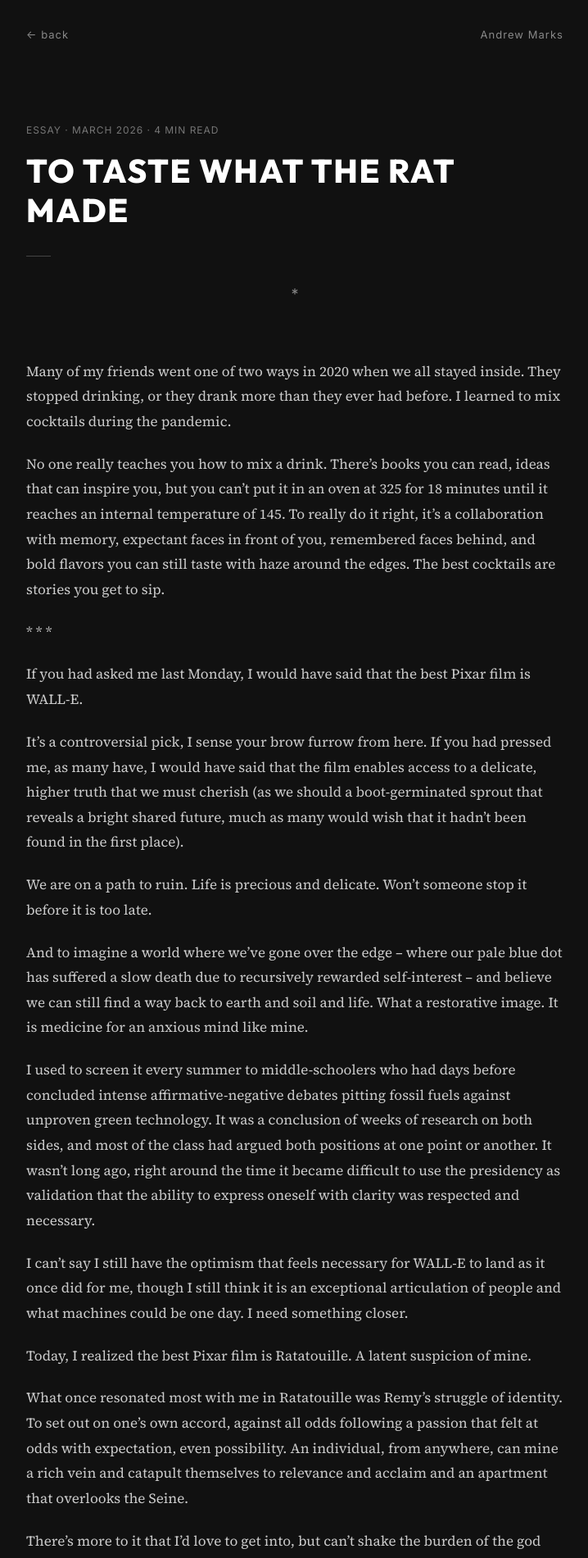
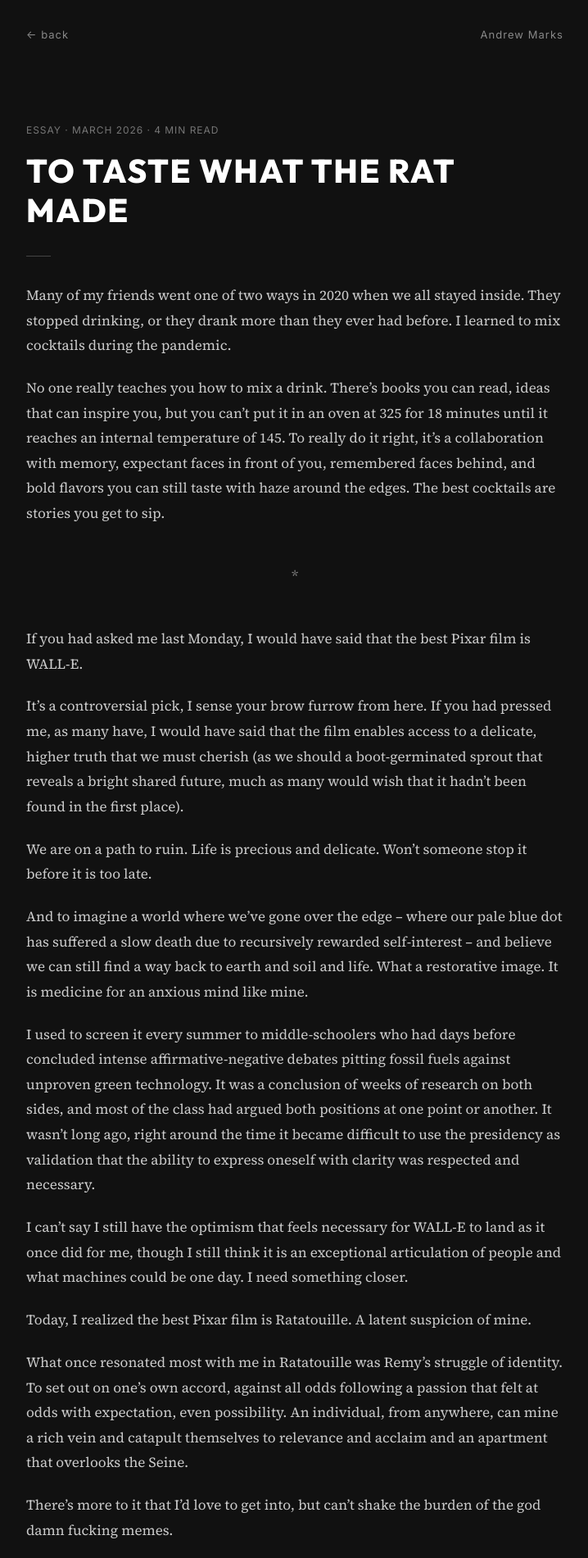
Before and after one commit to AndrewMarks/burribo, a Jekyll site: the page built from _posts/2026-03-24-to-taste-what-the-rat-made.md, in a window 1280 px wide. Shown: the top 1901 px of the page at 82% size, without its empty margins (280-998 px from the left). Built offline with Jekyll 4.4.1, drawn with Linux system fonts in a browser that asks for light colours; nearby versions of some CDN libraries; some of the changed text lies outside the part shown.

Commit message:
Polish post layout and homepage tooltips
- Style section breaks as centered asterisks with .section-break class
- Remove unused post-page__separator element and CSS
- Update blog post description to new subtitle
- Update homepage tooltip from "Currently writing..." to "Village on Stilts."
- Update Gemfile.lock for current platform

Co-Authored-By: Claude Opus 4.6 <noreply@anthropic.com>

```diff
--- a/_layouts/post.html
+++ b/_layouts/post.html
@@ -14,7 +14,6 @@ layout: default
     </span>
     <h1 class="post-page__title">{{ page.title }}</h1>
     <div class="post-page__rule"></div>
-    <span class="post-page__separator">*</span>
   </header>
 
   <div class="post-page__body">
--- a/_posts/2026-03-24-to-taste-what-the-rat-made.md
+++ b/_posts/2026-03-24-to-taste-what-the-rat-made.md
@@ -10,7 +10,7 @@ Many of my friends went one of two ways in 2020 when we all stayed inside. They
 
 No one really teaches you how to mix a drink. There's books you can read, ideas that can inspire you, but you can't put it in an oven at 325 for 18 minutes until it reaches an internal temperature of 145. To really do it right, it's a collaboration with memory, expectant faces in front of you, remembered faces behind, and bold flavors you can still taste with haze around the edges. The best cocktails are stories you get to sip.
 
-\* \* \*
+<p class="section-break">*</p>
 
 If you had asked me last Monday, I would have said that the best Pixar film is WALL-E.
 
@@ -34,7 +34,7 @@ Nobody I've met has puppet raccoons on their head, we're not subject to tyrannou
 
 I feel like Ratatouille has entered a collective distortive memory. Maybe a little like the daiquiri: rum, lime, and sugar muddled -- not strawberry syrup and ice and ninja blenders. A stiff drink is memory and experience.
 
-\* \* \*
+<p class="section-break">*</p>
 
 To make anything great, we must deeply understand the work that has come before. A negroni is gin, campari, and sweet vermouth -- and it has been since 1919. Bold, sexy innovations fade to be classics eventually. Give it a twist, substitute campari for aperol you devil. The twist only draws breath if you know what you're remixing, if you've tasted the original enough times that the substitution isn't a guess but your point of view grounded in some other experience that -- if all goes perfectly right -- you might just impart with a sip.
 
--- a/assets/css/main.scss
+++ b/assets/css/main.scss
@@ -1301,14 +1301,6 @@ section {
   margin-bottom: var(--space-md);
 }
 
-.post-page__separator {
-  display: block;
-  text-align: center;
-  color: #888;
-  font-size: 18px;
-  margin-bottom: var(--space-lg);
-}
-
 .post-page__body {
   max-width: 720px;
   margin: 0 auto;
@@ -1320,6 +1312,13 @@ section {
 
   p {
     margin-bottom: 1.25em;
+  }
+
+  .section-break {
+    text-align: center;
+    color: #888;
+    font-size: 18px;
+    margin: 2.5em 0;
   }
 
   em {
```
Also changed, not shown: other parts of _posts/2026-03-24-to-taste-what-the-rat-made.md (+2 -2 lines), index.md (+1 -1 lines), Gemfile.lock.
